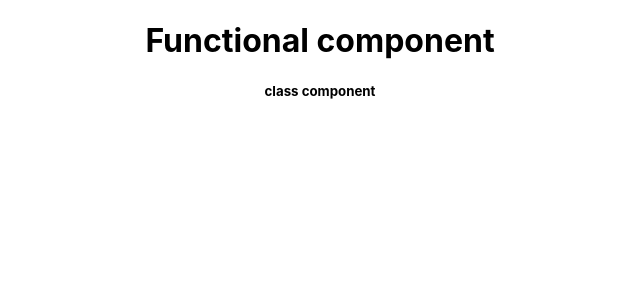
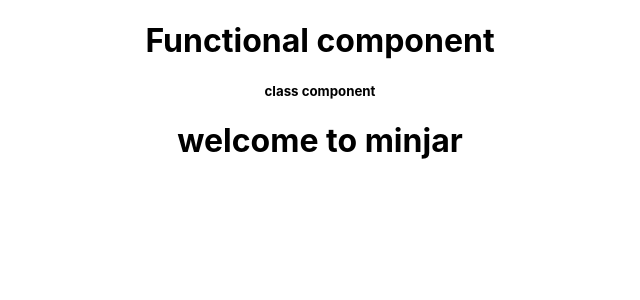
Before and after one commit to kasaye23/sms-spa, a React (Create React App) app: page / in a window 1280 px wide. Shown: the top 300 px of the page, without its empty margins (320-960 px from the left). Built offline with nearby package versions, Linux system fonts and the light colour scheme.

Commit message:
use jsx extention or with ouut jsx extenstion practice

```diff
--- a/src/App.js
+++ b/src/App.js
@@ -6,6 +6,7 @@ import Wellcome from './components/jsx';
 import Fullname from './components/props';
 import {Kello} from './Component/functuinal-component';
 import Kidye from './Component/class-comp';
+import Welcome from './Component/jsx';
 function App() {
   return (
     <div className="App">
@@ -23,6 +24,7 @@ function App() {
       <Fullname name="aron"Age="24"/> */}
       <Kello></Kello>
       <Kidye></Kidye>
+      <Welcome></Welcome>
     </div>
   );
 }
--- /dev/null
+++ b/src/Component/jsx.js
@@ -0,0 +1,19 @@
+import React from 'react';
+const Welcome = () => {
+    // return (
+    // <div>
+    //     <h2>welcome to minjar</h2>
+    // </div>
+    //  );
+
+    return React.createElement(
+    "div",
+    {id:"welcome" , className:"wel_class"} ,
+    React.createElement("h1",null,'welcome to minjar')
+    );
+}
+ // with out jsx extenstion
+
+
+
+export default Welcome;
```
